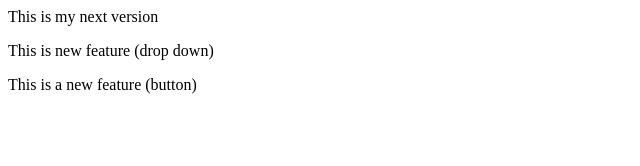
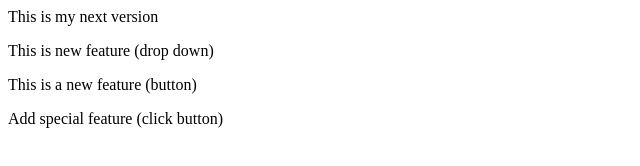
Before and after one commit to Codewithrakesh-devops/Local-repo1, a plain HTML site: page localrepo1/Index.html in a window 1280 px wide. Shown: the whole page, without its empty margins (0-640 px from the left). Drawn offline with Linux system fonts and the light colour scheme.

Commit message:
Add click button

```diff
--- a/localrepo1/Index.html
+++ b/localrepo1/Index.html
@@ -1,5 +1,4 @@
 <p>This is my next version</p>
-
 <p> This is new feature (drop down)</p>
-
 <p> This is a new feature (button)</p>
+<p> Add special feature (click button)</p>
```
